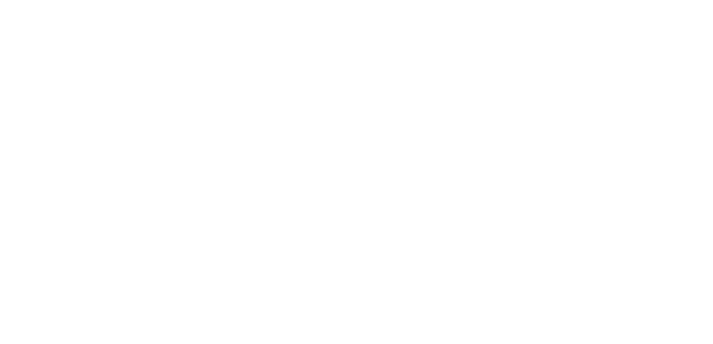
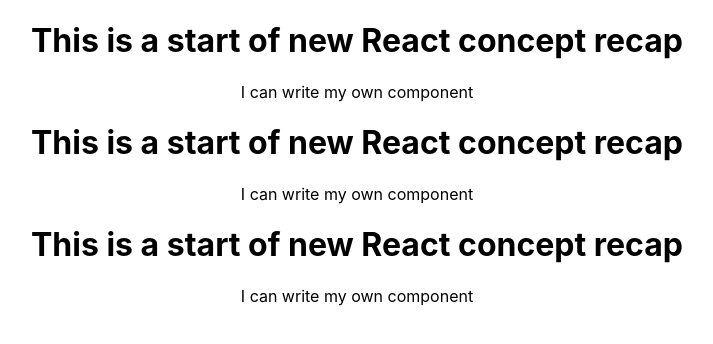
Before and after one commit to mdraselmiah95/react-core-concepts-recap, a React (Create React App) app: page / in a window 1280 px wide. Shown: the top 344 px of the page, without its empty margins (283-996 px from the left). Built offline with nearby package versions, Linux system fonts and the light colour scheme.

Commit message:
WIP on React core concept recap

```diff
--- a/src/App.js
+++ b/src/App.js
@@ -1,13 +1,20 @@
 import "./App.css";
 
 function App() {
-  return <div className="App"></div>;
+  return (
+    <div className="App">
+      <MyComponent></MyComponent>
+      <MyComponent></MyComponent>
+      <MyComponent></MyComponent>
+    </div>
+  );
 }
 
 function MyComponent() {
   return (
     <div>
       <h1>This is a start of new React concept recap</h1>
+      <p>I can write my own component</p>
     </div>
   );
 }
```
